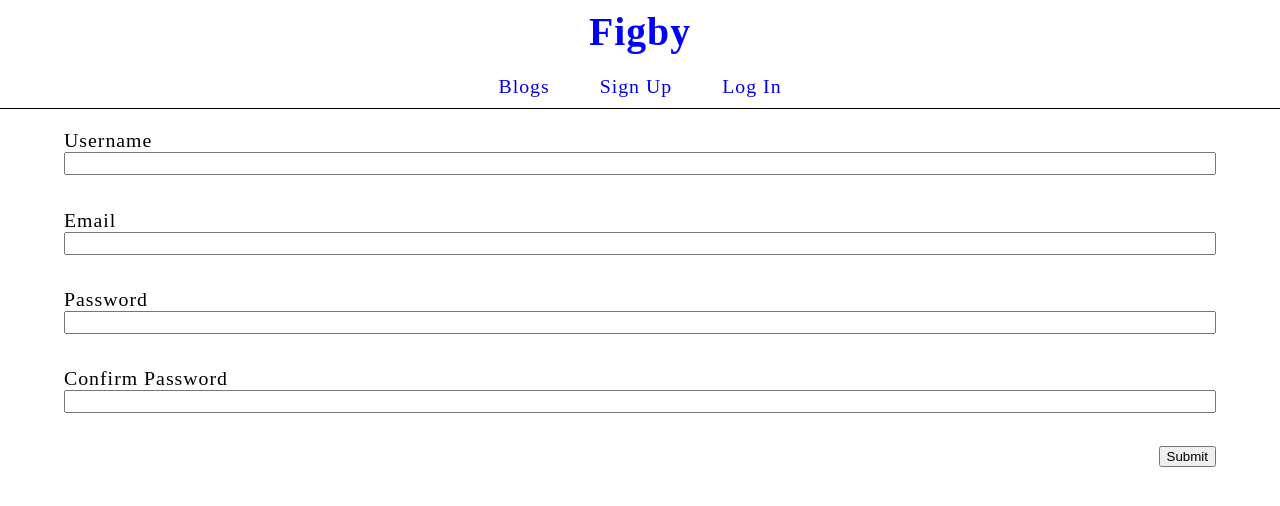
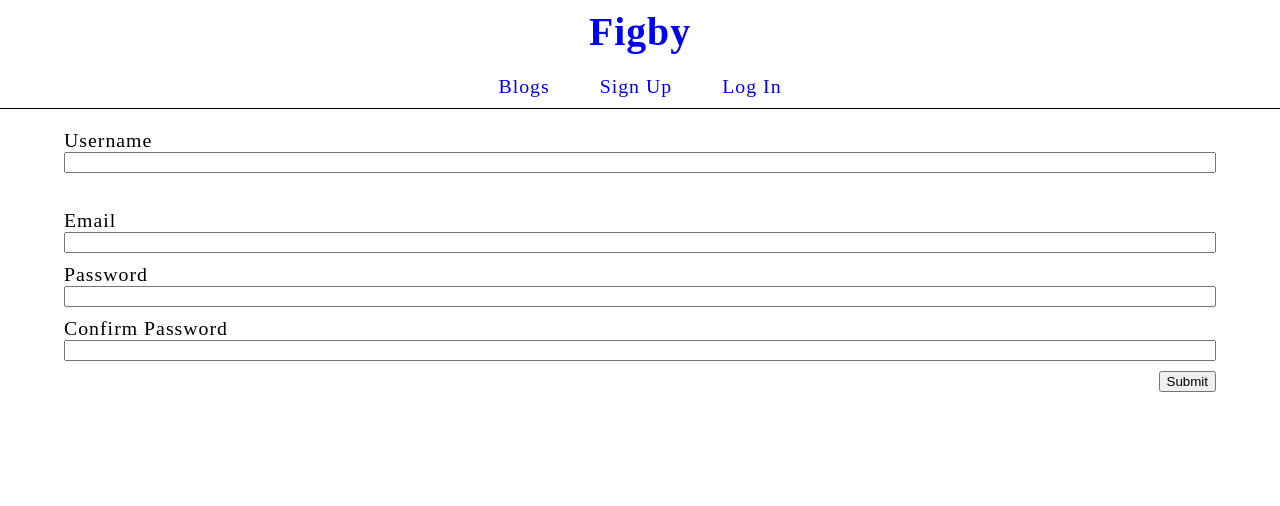
Before and after one commit to Figby222/blog, a React (Vite) app: page /sign-up in a window 1280 px wide. Shown: the top 506 px of the page. Built offline with nearby package versions, Linux system fonts and the light colour scheme.

Commit message:
Change label grid-template-rows to auto

```diff
--- a/src/styles/SignUpPage.css
+++ b/src/styles/SignUpPage.css
@@ -1,4 +1,4 @@
 label {
     display: grid;
-    grid-template-rows: 1fr 1fr 1fr;
+    grid-template-rows: repeat(3, auto);
 }
```
